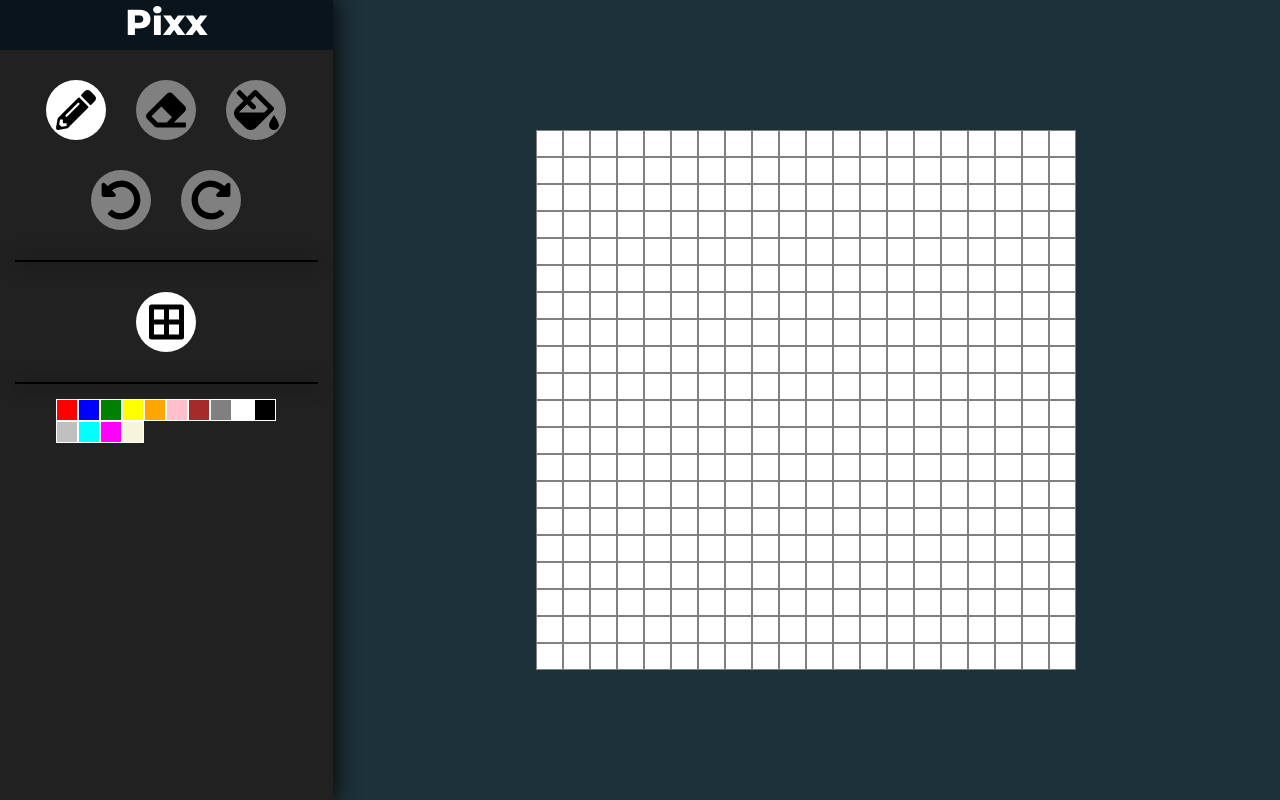
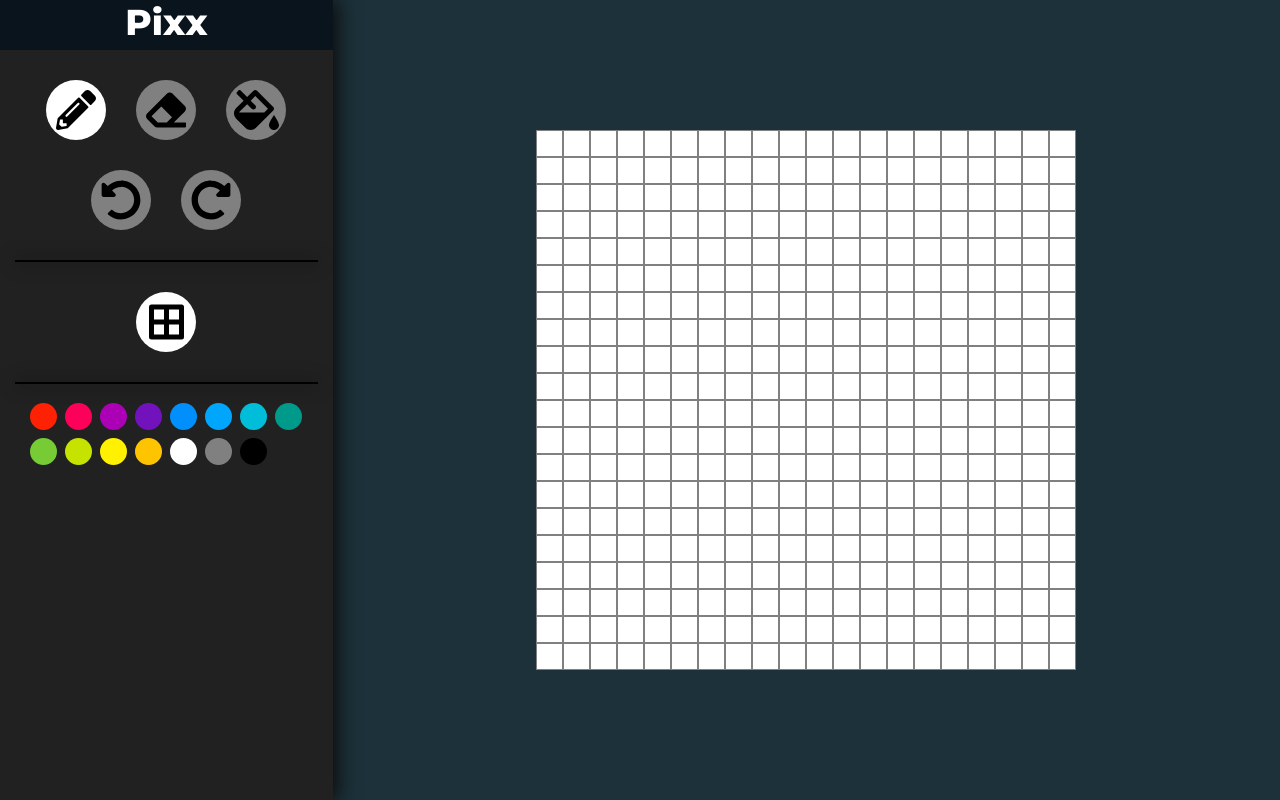
Before and after one commit to TorianHarris/pixx, a React (Create React App) app: page / in a window 1280 px wide. Built offline with nearby package versions, Linux system fonts and the light colour scheme.

Commit message:
update/ swatch styling

```diff
--- a/src/App.jsx
+++ b/src/App.jsx
@@ -20,20 +20,21 @@ class App extends Component {
       lastCanvas: null,
       historyIndex: 0,
       swatches: [
-        "red",
-        "blue",
-        "green",
-        "yellow",
-        "orange",
-        "pink",
-        "brown",
+        "#ff2104",
+        "#fc005a",
+        "#ab00b5",
+        "#7212bd",
+        "#008ffb",
+        "#00a6fb",
+        "#00bed9",
+        "#009a8a",
+        "#77cb35",
+        "#c6e300",
+        "#fff100",
+        "#ffc400",
+        "white",
         "gray",
-        "white",
-        "black",
-        "silver",
-        "cyan",
-        "magenta",
-        "beige"
+        "black"
       ]
     };
 
--- a/src/components/Swatch.jsx
+++ b/src/components/Swatch.jsx
@@ -2,12 +2,14 @@ import React from 'react';
 
 export default function Swatch(props) {
   const style = {
-    width: '20px',
-    height: '20px',
+    width: '27px',
+    height: '27px',
     backgroundColor: props.color,
-    border: '1px solid white',
+    border: 'none',
+    borderRadius: '50%',
     display: 'inline-block',
-    float: 'left'
+    float: 'left',
+    margin: 4
   }
   return (
     <div style={style} id={props.id} />
--- a/src/components/ToolBar.jsx
+++ b/src/components/ToolBar.jsx
@@ -41,7 +41,7 @@ export default function ToolBar(props) {
       margin: 15
     },
     swatchContainer: {
-      width: 220,
+      width: 280,
       textAlign: "center"
     },
   };
```
